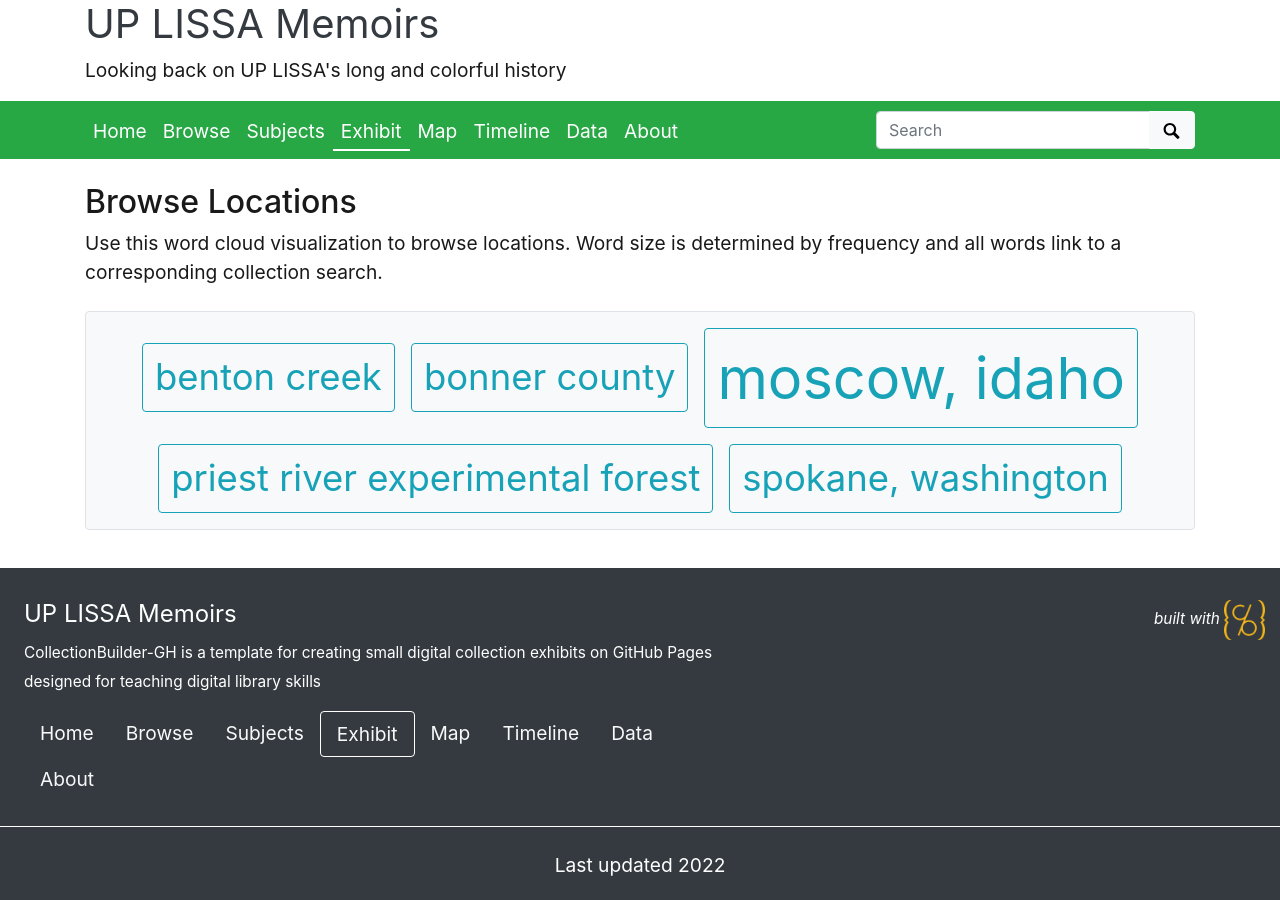
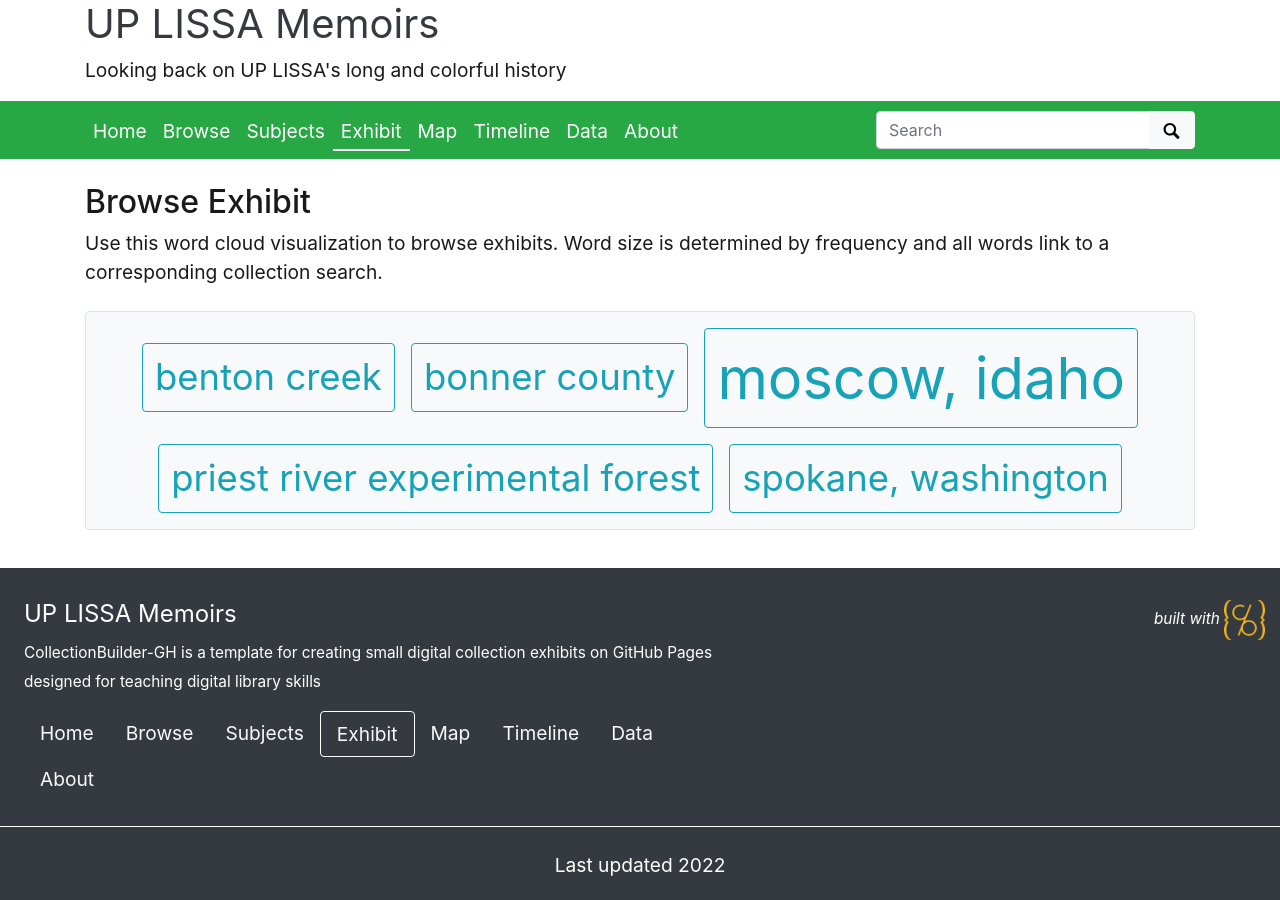
Before and after one commit to unkabogaton/UPLISSAMemoirs, a Jekyll site: the page built from pages/locations.md, in a window 1280 px wide. Built offline with Jekyll 4.4.1, drawn with Linux system fonts in a browser that asks for light colours.

Commit message:
Changed Exhibit contents

```diff
--- a/pages/locations.md
+++ b/pages/locations.md
@@ -8,7 +8,7 @@ permalink: /locations.html
 cloud-fields: site.data.theme.locations-fields
 ---
 
-## Browse Locations
+## Browse Exhibit
 
-Use this word cloud visualization to browse locations.
+Use this word cloud visualization to browse exhibits.
 Word size is determined by frequency and all words link to a corresponding collection search.
```
